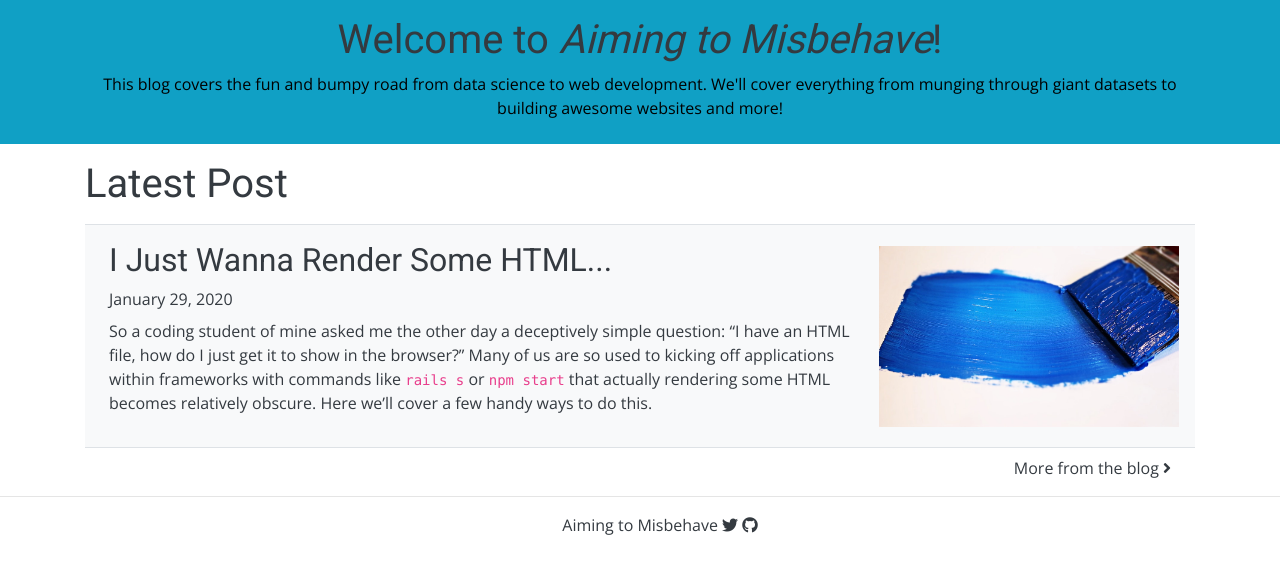
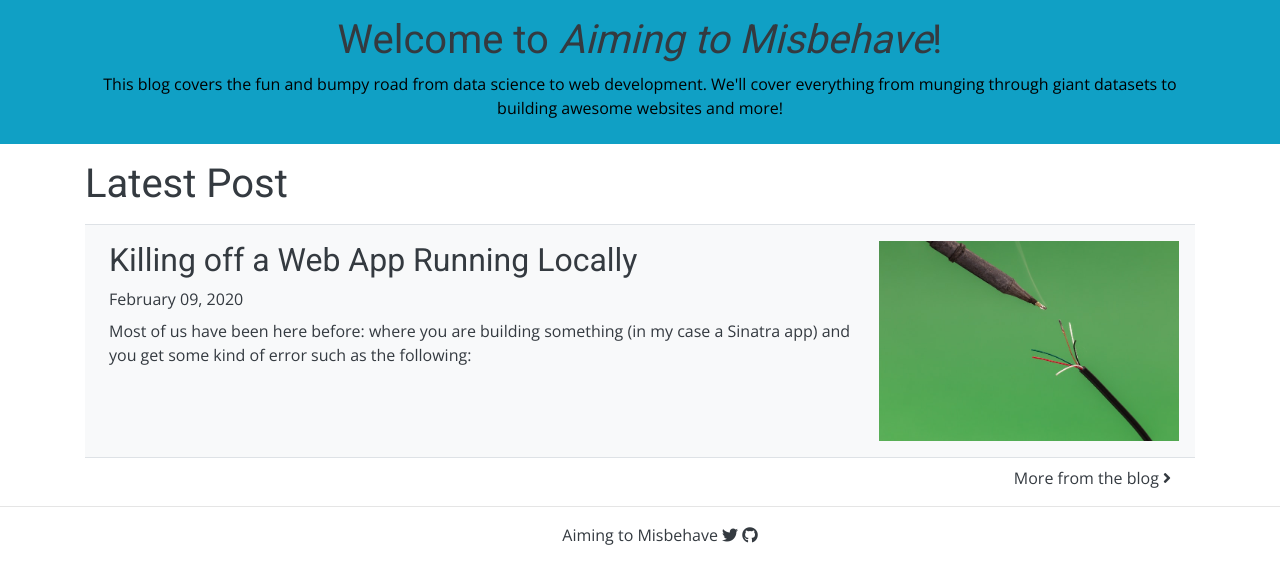
Before and after one commit to GideonBrimleaf/GideonBrimleaf.github.io, a Jekyll site: the page built from index.html, in a window 1280 px wide. Shown: the part 506-1069 px from the top of the page. Built offline with Jekyll 4.4.1, drawn with Linux system fonts in a browser that asks for light colours; nearby versions of some CDN libraries; some of the changed lines change nothing that is shown.

Commit message:
added killing off servers to posts

```diff
--- a/_drafts/2019-02-08-killing-off-servers.md
+++ b/_posts/2020-02-09-killing-off-servers.md
@@ -18,7 +18,7 @@
 
 Ah balls, I forgot to shutdown something else I was running earlier, so the port I need to serve up my new app is locked out!  Also now I don't have the terminal with that process open to do the good old `Ctrl-C`. So what do I do?
 
-We need two pieces of information to shut down the pre-existing process. We already have one - the port number (whatever app you're trying to run that's blocked should show the port number it's trying to use, even as a default if you haven't specified one), so now we need the process identification number (PID).
+We need two pieces of information to shut down the pre-existing process. We already have one - the port number (whatever app you're trying to run that's blocked should show the port number it's trying to use, if you haven't specified one then it'll use the default one), so now we need the process identification number (PID).
 
 We can look this up with the following, passing in the port number as our argument:
 
```
